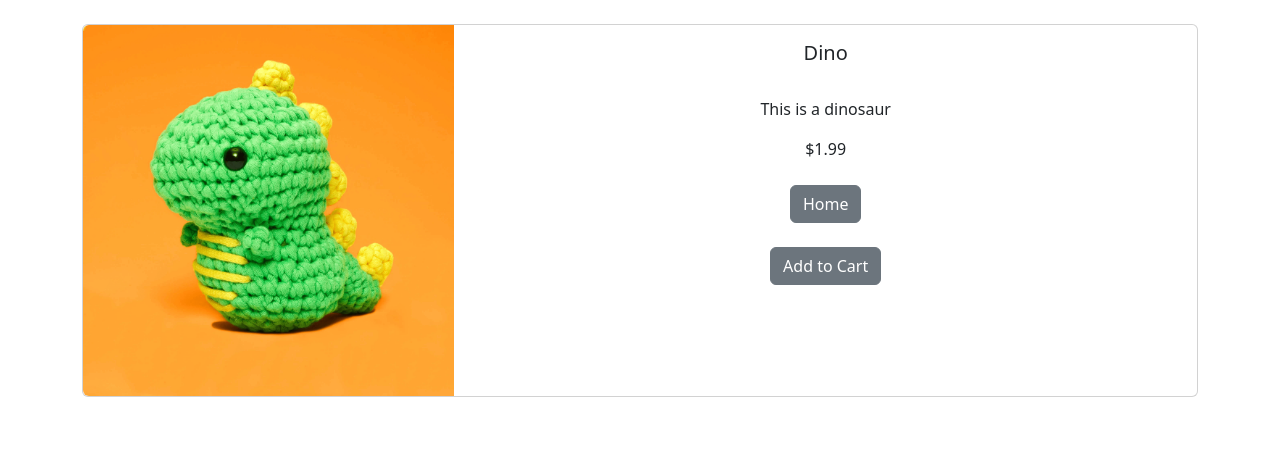
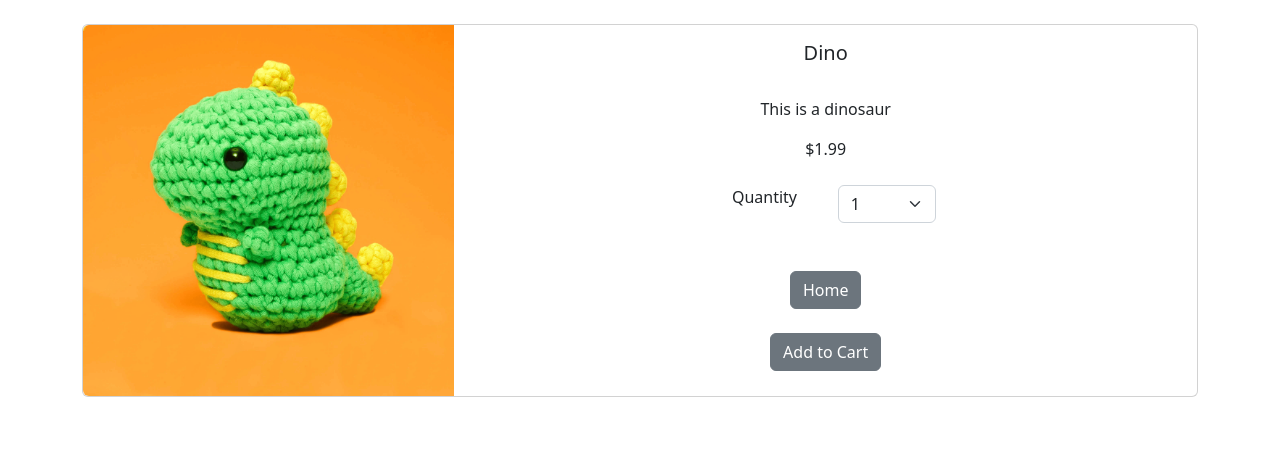
Before and after one commit to mgrassa14/ecom, a Django app: page /product/1 in a window 1280 px wide. Shown: the part 62-525 px from the top of the page. Run offline with Django 4.2, Linux system fonts and the light colour scheme; data comes from the database, SQL or seed files in the repository; both versions use the stored data as it was after the commit; some libraries are stand-ins or nearby versions.

Commit message:
edited quantity into product and cart summary page

```diff
--- a/cart/cart.py
+++ b/cart/cart.py
@@ -14,13 +14,15 @@ class Cart():
         # make sure cart is available on all pages of site
         self.cart = cart
 
-    def add(self, product):
+    def add(self, product, quantity):
         product_id = str(product.id)
+        product_qty = str(quantity)
         # logic
         if product_id in self.cart:
             pass
         else:
-            self.cart[product_id] = {'price': str(product.price)}
+            # self.cart[product_id] = {'price': str(product.price)}
+            self.cart[product_id] = int(product_qty)
 
         self.session.modified = True
 
@@ -35,3 +37,7 @@ class Cart():
 
 		# Return those looked up products
         return products
+
+    def get_quants(self):
+        quantities = self.cart
+        return quantities
--- a/store/templates/product.html
+++ b/store/templates/product.html
@@ -44,7 +44,19 @@
                                 ${{ product.price }}
                                 <!-- <br/>ID: {{product.id}} -->
                             {% endif %}
-
+                            <br/><br/>
+                            <div class="row justify-content-center">
+                                <div class="col-md-2">Quantity</div>
+                                <div class="col-md-2">
+                                    <select class="form-select" id="qty-cart">
+                                        <option>1</option>
+                                        <option>2</option>
+                                        <option>3</option>
+                                        <option>4</option>
+                                        <option>5</option>
+                                    </select>
+                                </div>
+                            </div>
                             <br/><br/>
 
                             <a href="{% url 'home'%}" class="btn btn-secondary">Home</a>
@@ -68,7 +80,7 @@ $(document).on('click', '#add-cart', function(e){
         url: '{% url 'cart_add' %}',
         data: {
             product_id: $('#add-cart').val(),
-            //product_qty: $('#qty-cart option:selected').text(),
+            product_qty: $('#qty-cart option:selected').text(),
             csrfmiddlewaretoken: '{{ csrf_token }}',
             action: 'post'
         },
```
Also changed, not shown: cart/templates/cart_summary.html (+28 -0 lines), cart/views.py (+4 -4 lines), db.sqlite3.
